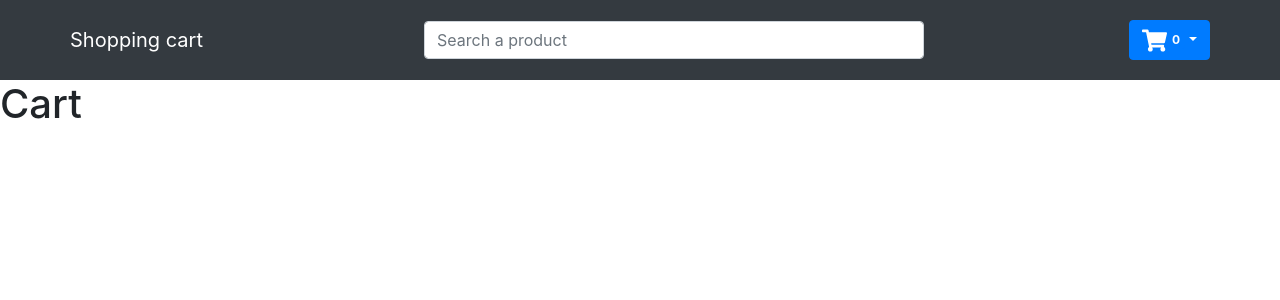
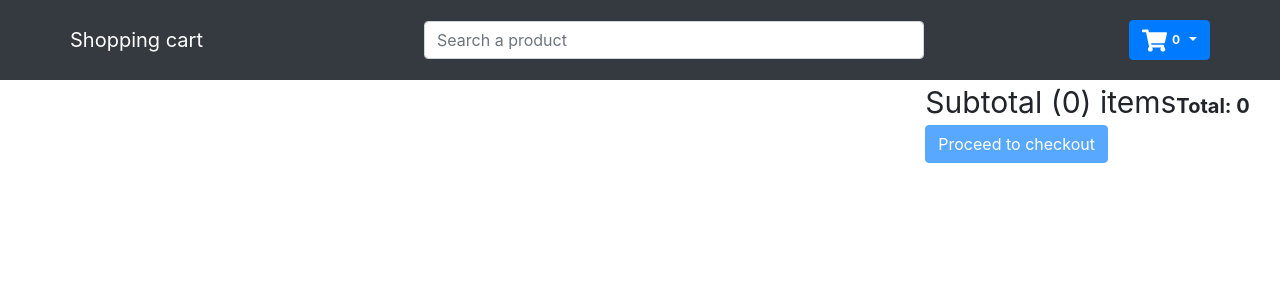
Before and after one commit to mateomh/React-Context-use, a React (Create React App) app: page /cart in a window 1280 px wide. Shown: the top 300 px of the page. Built offline with nearby package versions, Linux system fonts and the light colour scheme.

Commit message:
Add functionality for the cart page

```diff
--- a/src/components/Cart.tsx
+++ b/src/components/Cart.tsx
@@ -1,8 +1,68 @@
+import { useEffect, useState } from "react";
+import { Button, Col, Image, ListGroup, Row } from "react-bootstrap";
+import { AiFillDelete } from "react-icons/ai";
+import { CartState } from "../context/Context";
+import { Product } from "../interfaces/interfaces";
+import Rating from "./Rating";
+
 const Cart: React.FC = () => {
+  const {state:{cart}, dispatch} = CartState();
+  const [total, setTotal] = useState(0);
+
+  useEffect(() => {
+    setTotal(cart.reduce((acc: number, curr: any) => acc + Number(curr.price) * curr.qty, 0))
+  }, [cart]);
+
   return(
-    <>
-      <h1>Cart</h1>
-    </>
+    <div className="home">
+      <div className="productContainer">
+        <ListGroup>
+          {
+            cart.map((prod:Product) =>(
+              <ListGroup.Item key={prod.id}>
+                <Row>
+                  <Col md={2}>
+                    <Image src={prod.image} alt={prod.name} fluid rounded/>
+                  </Col>
+                  <Col md={2}>
+                    <span>{prod.name}</span>
+                  </Col>
+                  <Col md={2}>
+                    <span>prod.price</span>
+                  </Col>
+                  <Col md={2}>
+                    <Rating rating={Number(prod.rating)}/>
+                  </Col>
+                  <Col md={2}>
+                    <Button
+                      type="button"
+                      variant="light"
+                      onClick={ () =>
+                        dispatch({
+                          type: "REMOVE_FROM_CART",
+                          payload: prod,
+                        })
+                      }
+                    >
+                      <AiFillDelete />
+                    </Button>
+                  </Col>
+                </Row>
+              </ListGroup.Item>
+            ))
+          }
+        </ListGroup>
+      </div>
+      <div className="filter summary">
+        <span className="title">
+          Subtotal ({cart.length}) items
+        </span>
+        <span style={{fontWeight:700, fontSize:20}}>Total: {total}</span>
+        <Button type="button" disabled={cart.length === 0}>
+          Proceed to checkout
+        </Button>
+      </div>
+    </div>
   );
 }
 
```
